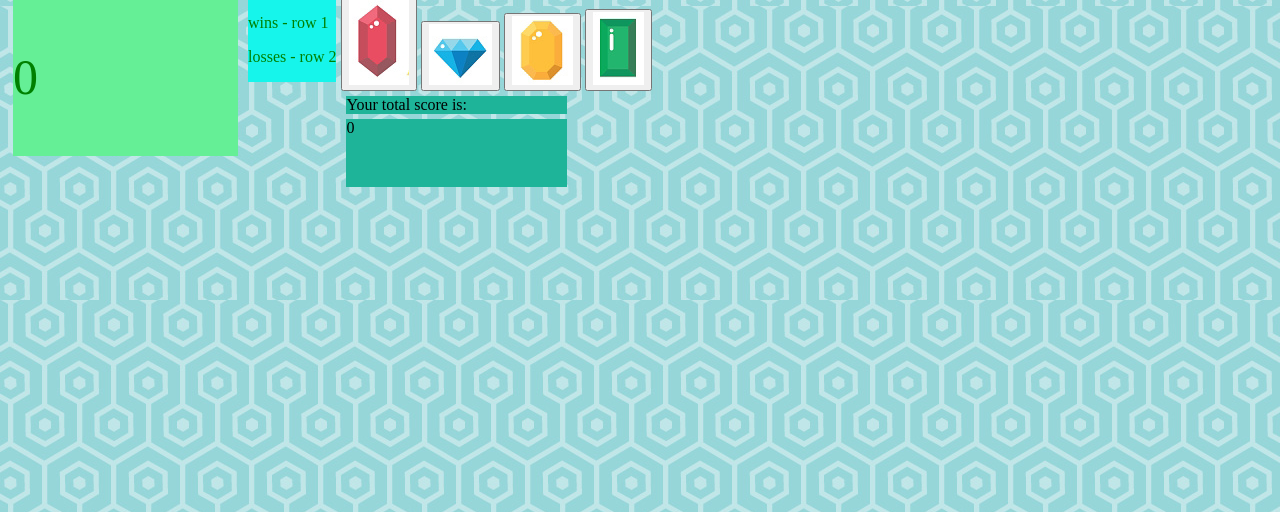
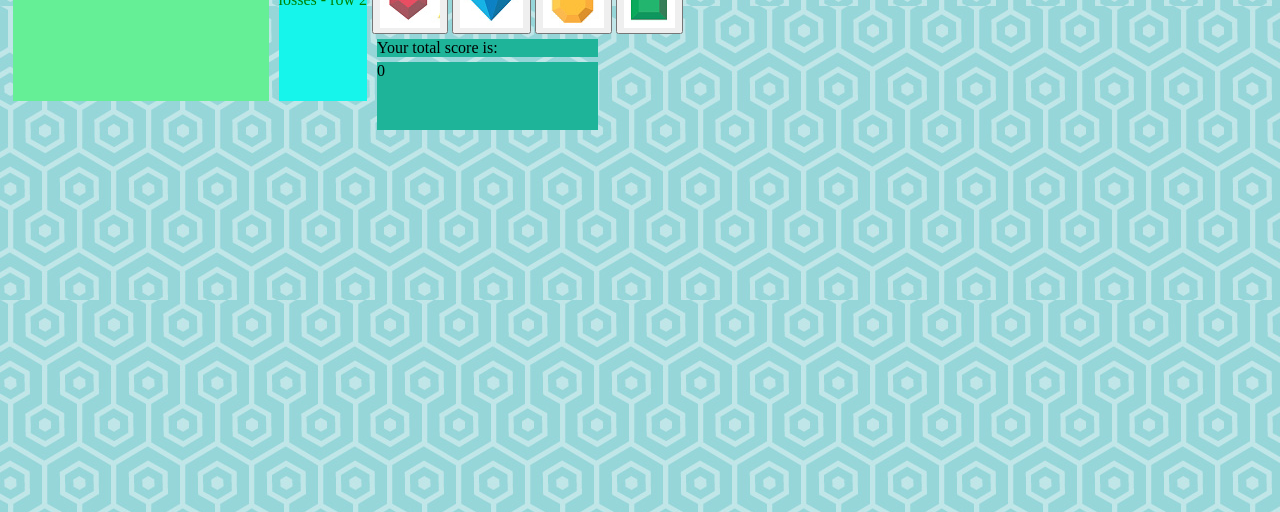
Before and after one commit to Ambiguous26/week-4-game, a plain HTML site: page index.html in a window 1280 px wide. Shown: the part 288-800 px from the top of the page. Drawn offline with Linux system fonts and the light colour scheme.

Commit message:
updates to my js file

```diff
--- a/assets/css/style.css
+++ b/assets/css/style.css
@@ -6,9 +6,7 @@ body {
 
 p {
 	color: green;
-}
-.zero {
-	float: left;
+
 
 }
 .one {
@@ -19,6 +17,8 @@ p {
 	font-size: 24px;
 	display: inline-block;
 	margin: 5px;
+
+
 }
 .two {
 	margin: 5px;
@@ -26,26 +26,34 @@ p {
 	padding-top: 10px;
 	padding-bottom: 10px;
 	float: bottom;
+	display: inline-block;
+
+
 	/*need to fix the lines for the background color*/
 }
 .threefour {
 	float: left;
 
 }
-.three {
+#three {
 	margin: 5px;
 	padding-right: 200px;
 	background-color: 	#65EF96;
 	float: left;
 	display: inline-block;
-	font-size: 50px;
+	font-size: 38px;
 	position: top;
+	height: 160px;
+	vertical-align: top;
+	position: top;
+
 }
 .four {
 	margin: 5px;
 	background-color: #16F5EB;
 	float: right;
 	align-items: left;
+	height: 160px;
 }
 .five {
 
--- a/assets/javascript/game.js
+++ b/assets/javascript/game.js
@@ -4,24 +4,76 @@
 
 
 
-	var	randomNumber = {Math.floor((Math.random() * 120) + 1);
+	var	game = {
+		randomNumber: Math.floor((Math.random() * (120-18)) + 19),
+		randomCrystalNumber: Math.floor((Math.random() * 12) + 1 ),
+		newValue: "randomCrystalNumber",
+		wins: 0,
+		losses: 0,
 
+
+		// a random number will be genereated between 19-120
 	generateRandomNumber: function() {
-		getElementById("three").innerHTML(randomNumber);
-		document.getElementById("three").onclick = randomNumber;
+		// this makes it so a random number is generated every time the page is refresed
+		this.randomNumber = Math.floor((Math.random() * (120-18)) + 19);
+		// number will be pushed to the html
+		document.getElementById("three").innerHTML = this.randomNumber;
+		// how you can see that the function works properly
+		// console.log(this.randomNumber);
+
+		// how the random number generator function was tested
+			// for (var i = 0; i < 1000; i++){
+			// console.log(Math.floor((Math.random() * (120-18)) + 19));
+			// var newRandomnumber = Math.floor((Math.random() * (120-18)) + 19)
+			// if (newRandomnumber < 19 || newRandomnumber > 120)
+			// 	alert ("look out!");
+
+		},
+
+	generateRandomCrystalNumber: function(){
+			// checked that number was generating properly -- received no alert
+		 		// for (var i = 0; i < 100; i++){
+				// 	console.log(Math.floor((Math.random() * 12) + 1 ));
+				// var newRandomCystalNumber = Math.floor((Math.random() * 12) + 1 );
+				// if (newRandomCystalNumber < 1 || newRandomCystalNumber> 12)
+				// 	alert("look out!");
+			document.getElementById("red").onclick = this.generateRandomCrystalNumber;
+			this.randomCystalNumber = Math.floor((Math.random() * 12) + 1 );
+
+			document.getElementById("red").value = this.randomCrystalNumber;
+			// tested that amount was being generated for red crystal
+				// console.log(document.getElementById("red").value = this.randomCrystalNumber);
+			document.getElementById("red").onclick = this.generateRandomCrystalNumber;
+
+
+
 		},
 
 
-		// a random number will be genereated between 19-120
-		// number will be pushed to the html
+	} //end of object
 
-	} //end of script
+
+
+
+
+
+
+
+
+
 	// Actions when player clicks on a cystal
 		// button on click event will add an amout to the counter
 		// each crystal should have a value between 1-12
 		// pushed effects to the html
 
-	// rules for winning/lossing
+// need to call this function outside of object for it to run
+game.generateRandomNumber();
+game.generateRandomCrystalNumber();
+// console.log(generateRandomCrystalNumber)
+
+
+
+// rules for winning/lossing
 		// conditional statement:
 		// if the number === the amount generated game is won
 		// add 1 to total wins.
--- a/index.html
+++ b/index.html
@@ -10,7 +10,6 @@
     </head>
     <body>
 
-    	<script type="text/javascript" src="assets/javascript/game.js"> </script>
 	     <div class="zero">
 	        <div class="one">
 	        	CrystalCollector!
@@ -28,12 +27,12 @@
 				</p>
 	        </div>
 	        <div class="threefour">
-	        	<div col 1 class="three">
+	        	<div id="three">
 	        		<p>
 	        			0
 	        		</p>
 	        	</div>
-	        	<div col 2 class="four">
+	        	<div class="four">
 	        		<p>
 	        			wins - row 1
 	        		</p>
@@ -47,16 +46,16 @@
 			<div class="five">
 			<div>
 
-					<button type="submit"><img src="assets/images/red.png" alt="submit">
+					<button id="red" type="submit"><img src="assets/images/red.png" alt="submit">
 					</button>
 
-					<button type="submit"><img src="assets/images/blue.png" alt="submit">
+					<button id="blue" type="submit"><img src="assets/images/blue.png" alt="submit">
 					</button>
 
-					<button type="submit"><img src="assets/images/yellow.png" alt="submit">
+					<button id="yellow" type="submit"><img src="assets/images/yellow.png" alt="submit">
 					</button>
 
-					<button type="submit"><img src="assets/images/green.png" alt="submit">
+					<button id="green" type="submit"><img src="assets/images/green.png" alt="submit">
 					</button>
 
 			</div>
@@ -72,5 +71,6 @@
 
 		</div>
 
+    	<script type="text/javascript" src="assets/javascript/game.js"> </script>
     </body>
 </html>
```
